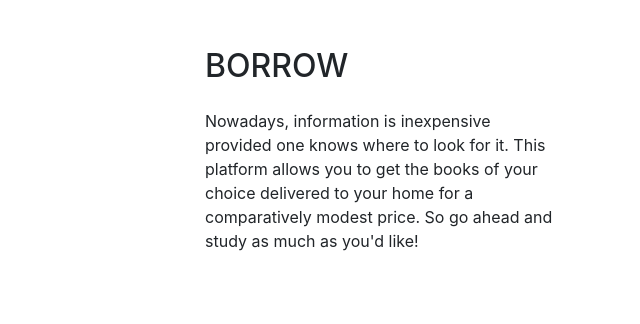
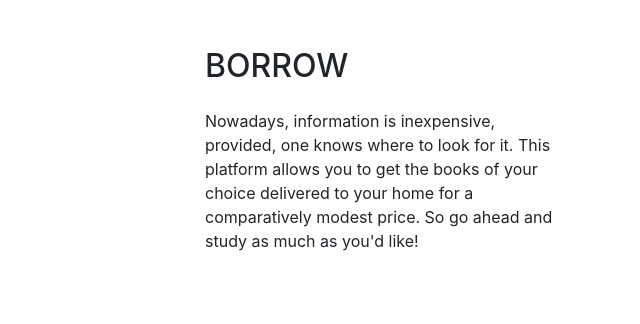
Before and after one commit to Helios613/BookLook, a plain HTML site: page index.html in a window 1280 px wide. Shown: the part 2577-2901 px from the top of the page, 640-1280 px from the left. Drawn offline with nearby package versions, Linux system fonts and the light colour scheme.

Commit message:
Update index.html

```diff
--- a/index.html
+++ b/index.html
@@ -115,7 +115,7 @@
           <div class="row align-items-center">
             <div class="col-md-4 ml-auto order-md-2">
               <h2 class="mb-4">BORROW</h2>
-              <p class="mb-4">Nowadays, information is inexpensive provided one knows where to look for it. This platform allows you to get
+              <p class="mb-4">Nowadays, information is inexpensive, provided, one knows where to look for it. This platform allows you to get
                 the books of your choice delivered to your home for a comparatively modest price. So go ahead and study as much as you'd like!
               </p>
             </div>
```
